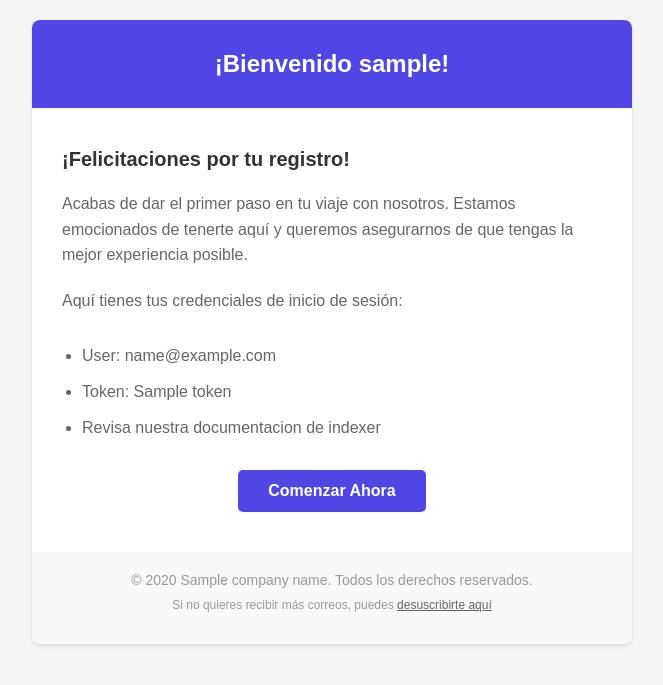
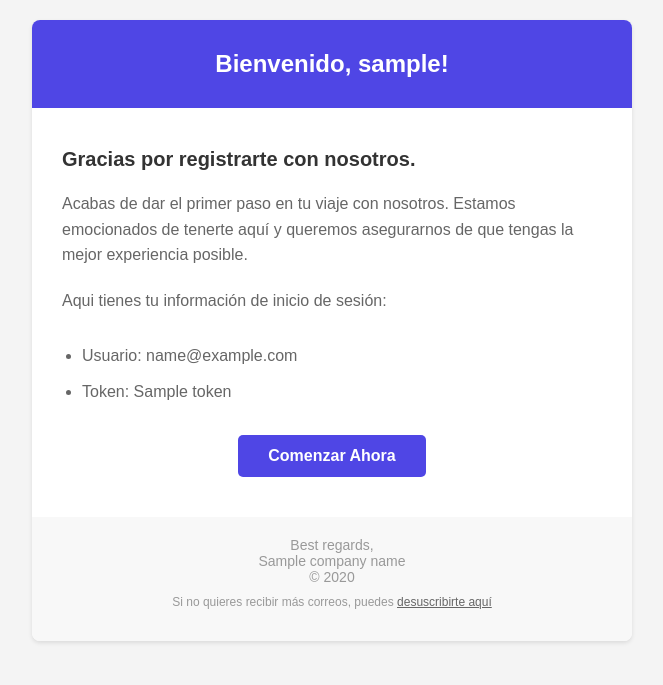
Before and after one commit to JonathanArroyaveGonzalez/Messages_With-_Resend, a Python web app: template templates/welcome.html in a window 1280 px wide. Shown: the top 685 px of the page, without its empty margins (308-971 px from the left). Run offline with Jinja, Linux system fonts and the light colour scheme; the template is opened without the code that fills it: most values are stand-ins (such as "Sample title", 1, 10 or a date in 2020).

Commit message:
style: update styles in welcome.html template

```diff
--- a/templates/welcome.html
+++ b/templates/welcome.html
@@ -1,31 +1,30 @@
 <!-- templates/welcome.html -->
 <!DOCTYPE html>
-<html>
+<html lang="en">
 <head>
     <meta charset="UTF-8">
     <meta name="viewport" content="width=device-width, initial-scale=1.0">
-    <title>Bienvenido</title>
+    <title>Welcome Email</title>
 </head>
 <body style="margin: 0; padding: 0; background-color: #f4f4f4; font-family: Arial, sans-serif;">
     <table border="0" cellpadding="0" cellspacing="0" width="100%" style="max-width: 600px; margin: 0 auto; background-color: #ffffff; border-radius: 8px; overflow: hidden; margin-top: 20px; margin-bottom: 20px; box-shadow: 0 2px 4px rgba(0,0,0,0.1);">
         <tr>
             <td style="background-color: #4F46E5; padding: 30px; text-align: center;">
-                <h1 style="color: #ffffff; margin: 0; font-size: 24px;">¡Bienvenido {{ user_name }}!</h1>
+                <h1 style="color: #ffffff; margin: 0; font-size: 24px;">Bienvenido, {{ user_name }}!</h1>
             </td>
         </tr>
         <tr>
             <td style="padding: 40px 30px;">
-                <h2 style="color: #333333; margin-top: 0; margin-bottom: 20px; font-size: 20px;">¡Felicitaciones por tu registro!</h2>
+                <h2 style="color: #333333; margin-top: 0; margin-bottom: 20px; font-size: 20px;">Gracias por registrarte con nosotros.</h2>
                 <p style="color: #666666; font-size: 16px; line-height: 1.6; margin-bottom: 20px;">
                     Acabas de dar el primer paso en tu viaje con nosotros. Estamos emocionados de tenerte aquí y queremos asegurarnos de que tengas la mejor experiencia posible.
                 </p>
                 <p style="color: #666666; font-size: 16px; line-height: 1.6; margin-bottom: 30px;">
-                    Aquí tienes tus credenciales de inicio de sesión:
+                    Aqui tienes tu información de inicio de sesión:
                 </p>
                 <ul style="color: #666666; font-size: 16px; line-height: 1.6; margin-bottom: 30px; padding-left: 20px;">
-                    <li style="margin-bottom: 10px;">User: {{to_email}}</li>
-                    <li style="margin-bottom: 10px;">Token: {{token}}</li>
-                    <li style="margin-bottom: 10px;">Revisa nuestra documentacion de indexer</li>
+                    <li style="margin-bottom: 10px;">Usuario: {{ to_email }}</li>
+                    <li style="margin-bottom: 10px;">Token: {{ token }}</li>
                 </ul>
                 <div style="text-align: center; margin-top: 30px;">
                     <a href="#" style="background-color: #4F46E5; color: #ffffff; text-decoration: none; padding: 12px 30px; border-radius: 5px; font-weight: bold; display: inline-block;">Comenzar Ahora</a>
@@ -35,7 +34,13 @@
         <tr>
             <td style="background-color: #f8f8f8; padding: 20px 30px; text-align: center;">
                 <p style="color: #999999; font-size: 14px; margin: 0;">
-                    © {{ year }} {{ company_name }}. Todos los derechos reservados.
+                    Best regards,
+                </p>
+                <p style="color: #999999; font-size: 14px; margin: 0;">
+                    {{ company_name }}
+                </p>
+                <p style="color: #999999; font-size: 14px; margin: 0;">
+                    &copy; {{ year }}
                 </p>
                 <p style="color: #999999; font-size: 12px; margin-top: 10px;">
                     Si no quieres recibir más correos, puedes <a href="#" style="color: #666666;">desuscribirte aquí</a>
```
